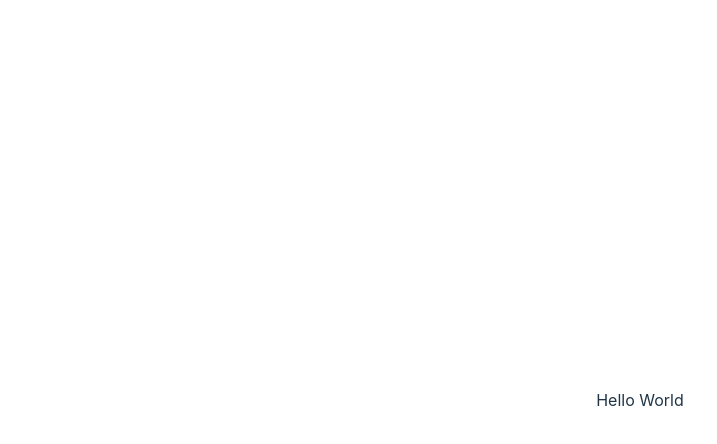
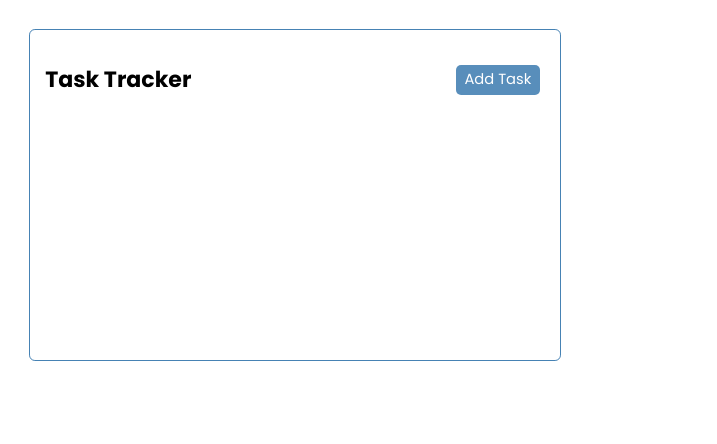
Before and after one commit to Laidoffworkerlearnstocode/vueJsCrashCourse, a Vue app in the folder task_tracker/: page / in a window 1280 px wide. Shown: the top 444 px of the page, without its empty margins (0-717 px from the left). Built offline with nearby package versions, Linux system fonts and the light colour scheme.

Commit message:
Add Header and Button components

```diff
--- a/task_tracker/index.html
+++ b/task_tracker/index.html
@@ -2,12 +2,14 @@
 <html lang="en">
   <head>
     <meta charset="UTF-8" />
-    <link rel="icon" type="image/svg+xml" href="/vite.svg" />
+    <link rel="preconnect" href="https://fonts.googleapis.com">
+    <link rel="preconnect" href="https://fonts.gstatic.com" crossorigin>
+    <link href="https://fonts.googleapis.com/css2?family=Poppins:wght@400;700&display=swap" rel="stylesheet">
     <meta name="viewport" content="width=device-width, initial-scale=1.0" />
-    <title>Vite + Vue</title>
+    <title>TASK TRACKER</title>
   </head>
   <body>
-    <div id="app"></div>
+    <div class="body-container" id="app"></div>
     <script type="module" src="/src/main.js"></script>
   </body>
 </html>
--- a/task_tracker/src/App.vue
+++ b/task_tracker/src/App.vue
@@ -1,11 +1,74 @@
-<script setup>
 
+<template>
+  <Header title="Task Tracker"></Header>
+</template>
+
+<script>
+  import Header from './components/Header.vue';
+
+  export default {
+    name: 'App',
+    components: {
+      Header
+    },
+    data(){
+      return {
+        tasks:[],
+      }
+    },
+    created(){
+      this.tasks = [
+        {
+          id: 1,
+          text: 'Doctors Appointment',
+          day: 'Feb 5th at 2:30pm',
+          reminder: true,
+        },
+        {
+          id: 2,
+          text: 'Meeting at School',
+          day: 'Feb 6th at 1:30pm',
+          reminder: true,
+        },
+        {
+          id: 3,
+          text: 'Food Shopping',
+          day: 'Feb 5th at 2:30pm',
+          reminder: false,
+        },
+      ]
+    }
+  }
 </script>
 
-<template>
-  Hello World
-</template>
+<style>
+.btn {
+  background: #000;
+  color: #fff;
+  border: none;
+  padding: 0.3em 0.6em;
+  margin: 5px;
+  border-radius: 5px;
+  cursor: pointer;
+  text-decoration: none;
+  font-size: 1em;
+  font-family: inherit;
+  opacity: 0.9;
+  transition: all 0.2s ease-in-out;
+}
 
-<style scoped>
+.btn:hover {
+  opacity: 0.7;
+}
+
+.btn:active {
+  transform: scale(0.95);
+}
+
+.btn-block {
+  display: block;
+  width: 100%;
+}
+
 
 </style>
--- /dev/null
+++ b/task_tracker/src/components/Button.vue
@@ -0,0 +1,30 @@
+<template>
+    <button @click="onClick()" :style="{background:color}" class="btn">
+        {{ text }}
+    </button>
+</template>
+
+<script>
+    export default {
+        name: "Button",
+        props: {
+            text: {
+                type: String,
+                required: true,
+            },
+            color: {
+                type: String,
+                required: true,
+            },
+        },
+        methods: {
+            onClick() {
+                console.log("click");
+            },
+        },
+    }
+</script>
+
+<style scoped>
+
+</style>
--- /dev/null
+++ b/task_tracker/src/components/Header.vue
@@ -0,0 +1,33 @@
+<template>
+    <header class="header">
+        <h2>{{ title }}</h2>
+        <Button text="Add Task" color="steelblue"></Button>
+    </header>
+</template>
+
+<script>
+    import Button from "./Button.vue";
+
+    export default {
+        name: "Header",
+        props: {
+            title: {
+                type: String,
+                required: true,
+            },
+        },
+        components: {
+            Button,
+        },
+    }
+</script>
+
+<style scoped>
+    .header {
+        display: flex;
+        justify-content: space-between;
+        align-items: center;
+        margin-bottom: 20px;
+    }
+
+</style>
--- a/task_tracker/src/style.css
+++ b/task_tracker/src/style.css
@@ -1,89 +1,20 @@
-:root {
-  font-family: Inter, system-ui, Avenir, Helvetica, Arial, sans-serif;
-  line-height: 1.5;
-  font-weight: 400;
-
-  color-scheme: light dark;
-  color: rgba(255, 255, 255, 0.87);
-  background-color: #242424;
-
-  font-synthesis: none;
-  text-rendering: optimizeLegibility;
-  -webkit-font-smoothing: antialiased;
-  -moz-osx-font-smoothing: grayscale;
-  -webkit-text-size-adjust: 100%;
+:root{
+    font-size: calc(0.6em + 0.4vw);
+    font-family: 'Poppins', sans-serif;
 }
 
-a {
-  font-weight: 500;
-  color: #646cff;
-  text-decoration: inherit;
-}
-a:hover {
-  color: #535bf2;
+body{
+  margin: 0;
+  padding: 0;
 }
 
-a {
-  font-weight: 500;
-  color: #646cff;
-  text-decoration: inherit;
+.body-container{
+    max-width: 500px;
+    min-height: 300px;
+    margin: 2rem;
+    padding: 1rem;
+    font-family: inherit;
+    overflow: auto;
+    border: 1px solid steelblue;
+    border-radius: 0.4rem;
 }
-a:hover {
-  color: #535bf2;
-}
-
-body {
-  margin: 0;
-  display: flex;
-  place-items: center;
-  min-width: 320px;
-  min-height: 100vh;
-}
-
-h1 {
-  font-size: 3.2em;
-  line-height: 1.1;
-}
-
-button {
-  border-radius: 8px;
-  border: 1px solid transparent;
-  padding: 0.6em 1.2em;
-  font-size: 1em;
-  font-weight: 500;
-  font-family: inherit;
-  background-color: #1a1a1a;
-  cursor: pointer;
-  transition: border-color 0.25s;
-}
-button:hover {
-  border-color: #646cff;
-}
-button:focus,
-button:focus-visible {
-  outline: 4px auto -webkit-focus-ring-color;
-}
-
-.card {
-  padding: 2em;
-}
-
-#app {
-  max-width: 1280px;
-  margin: 0 auto;
-  padding: 2rem;
-  text-align: center;
-}
-
-@media (prefers-color-scheme: light) {
-  :root {
-    color: #213547;
-    background-color: #ffffff;
-  }
-  a:hover {
-    color: #747bff;
-  }
-  button {
-    background-color: #f9f9f9;
-  }
-}
```
